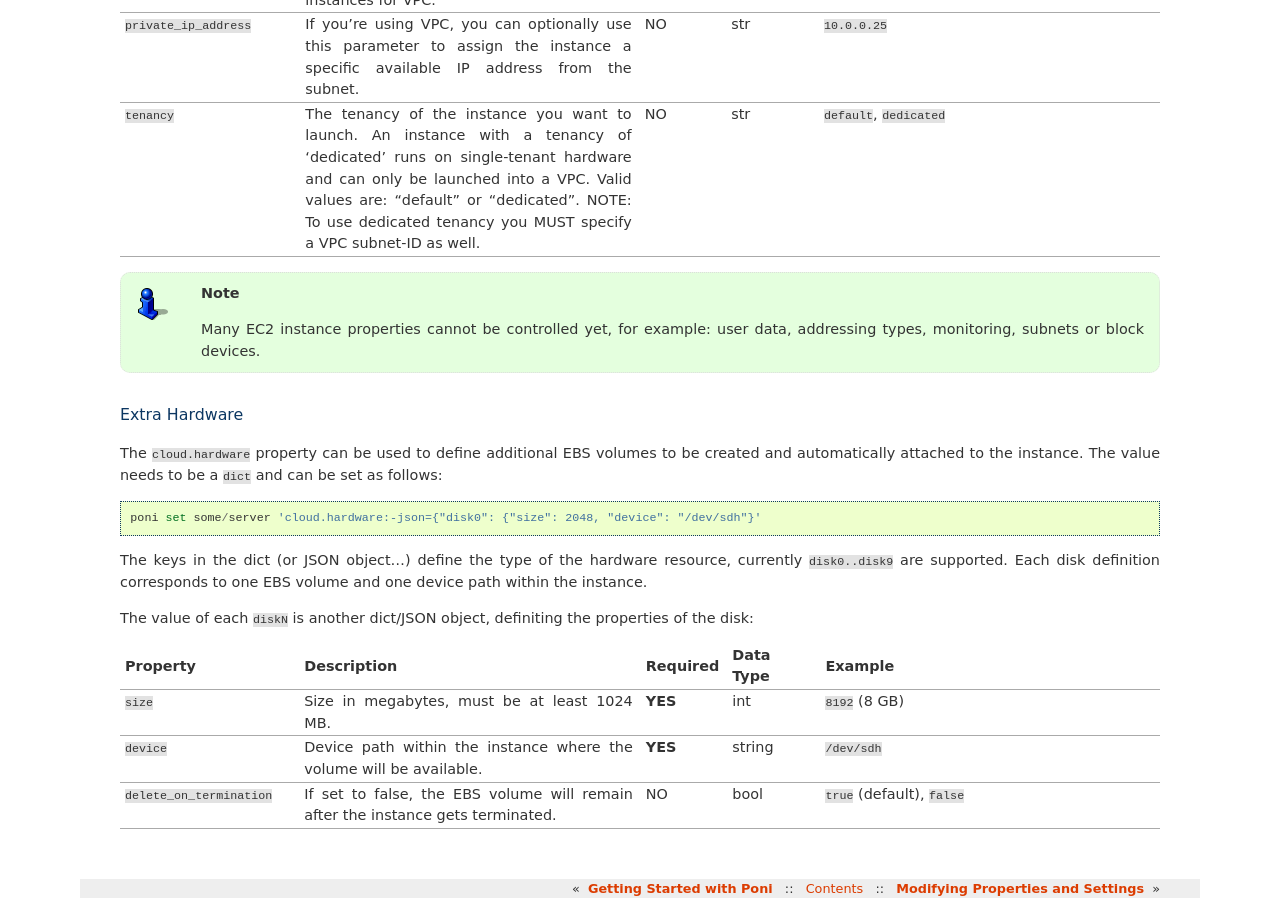
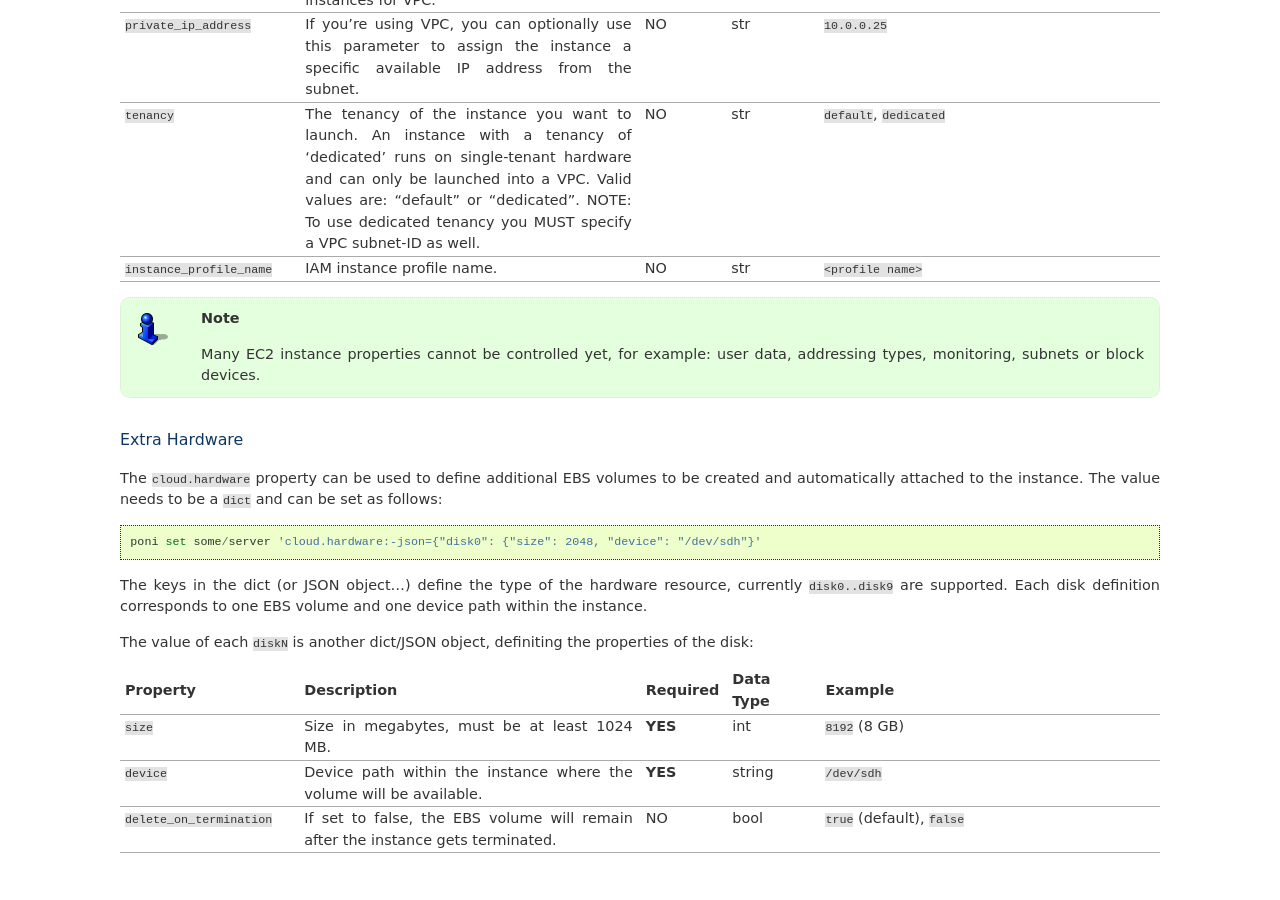
Before and after one commit to ohmu/poni, a Sphinx documentation site: the page built from doc/properties.rst, in a window 1280 px wide and 900 px high, scrolled down 1632 px. Built offline with Sphinx 7.4.7, drawn with Linux system fonts in a browser that asks for light colours.

Commit message:
AWS: added IAM option 'instance_profile_name'

```diff
--- a/doc/properties.rst
+++ b/doc/properties.rst
@@ -183,6 +183,11 @@
      - NO
      - str
      - ``default``, ``dedicated``
+   * - ``instance_profile_name``
+     - IAM instance profile name.
+     - NO
+     - str
+     - ``<profile name>``
 
 .. note::
   Many EC2 instance properties cannot be controlled yet, for example: user data,
```
Also changed, not shown: 1 other file.
